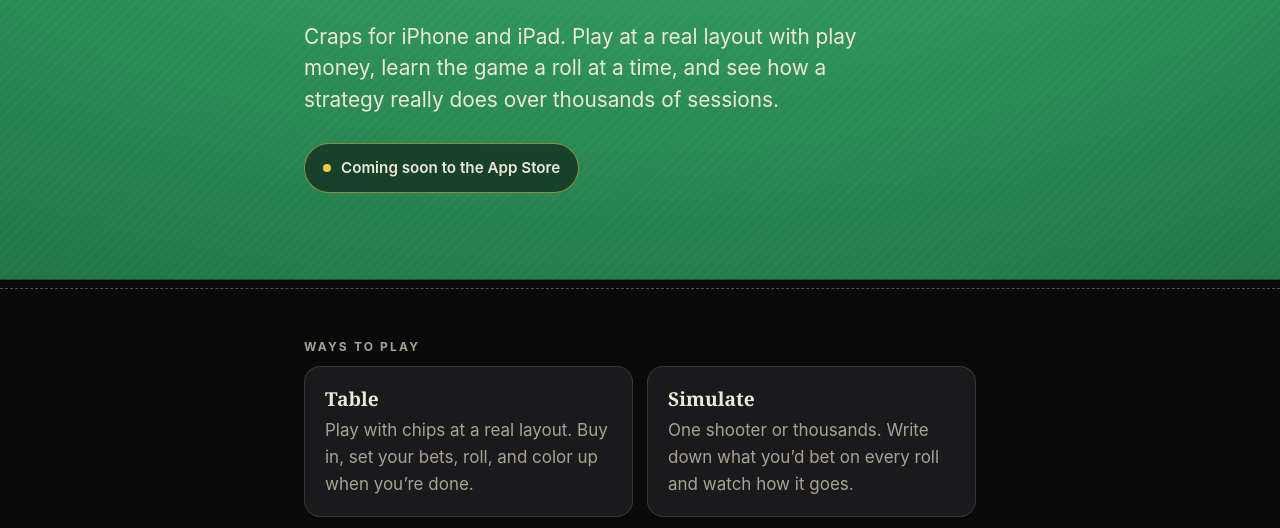
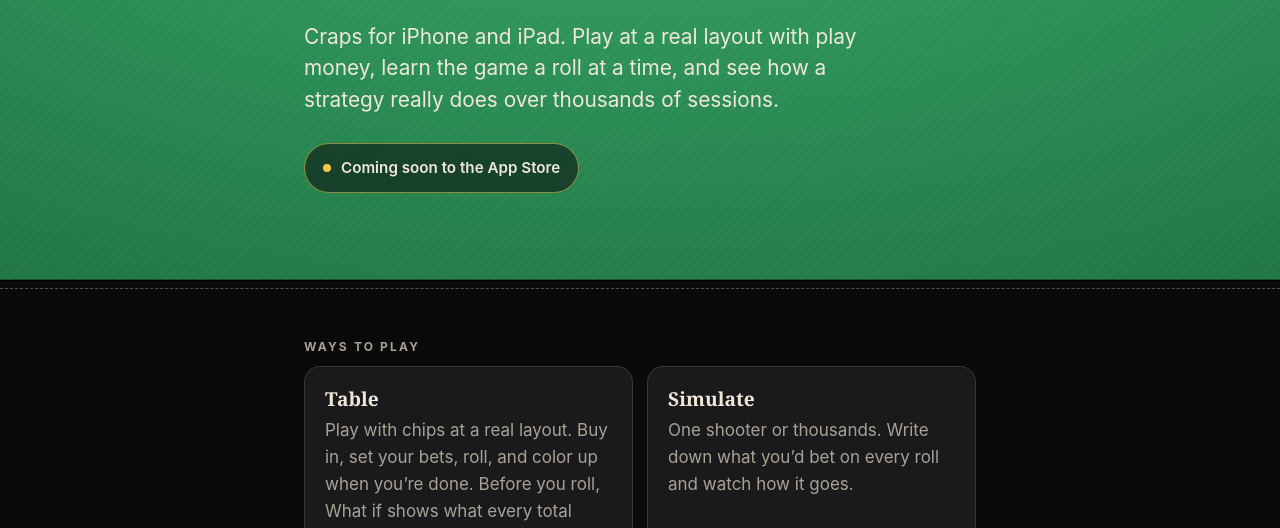
Before and after one commit to jsferry91/pointmadecraps.com, a plain HTML site: page index.html in a window 1280 px wide. Shown: the part 258-786 px from the top of the page. Drawn offline with Linux system fonts and the light colour scheme.

Commit message:
Mention What if on the home page
Co-Authored-By: Claude Opus 5.5 <noreply@anthropic.com>

```diff
--- a/index.html
+++ b/index.html
@@ -42,7 +42,7 @@
       <ul class="modes">
         <li>
           <h3>Table</h3>
-          <p>Play with chips at a real layout. Buy in, set your bets, roll, and color up when you’re done.</p>
+          <p>Play with chips at a real layout. Buy in, set your bets, roll, and color up when you’re done. Before you roll, What if shows what every total would do to the bets on the felt.</p>
         </li>
         <li>
           <h3>Simulate</h3>
```
